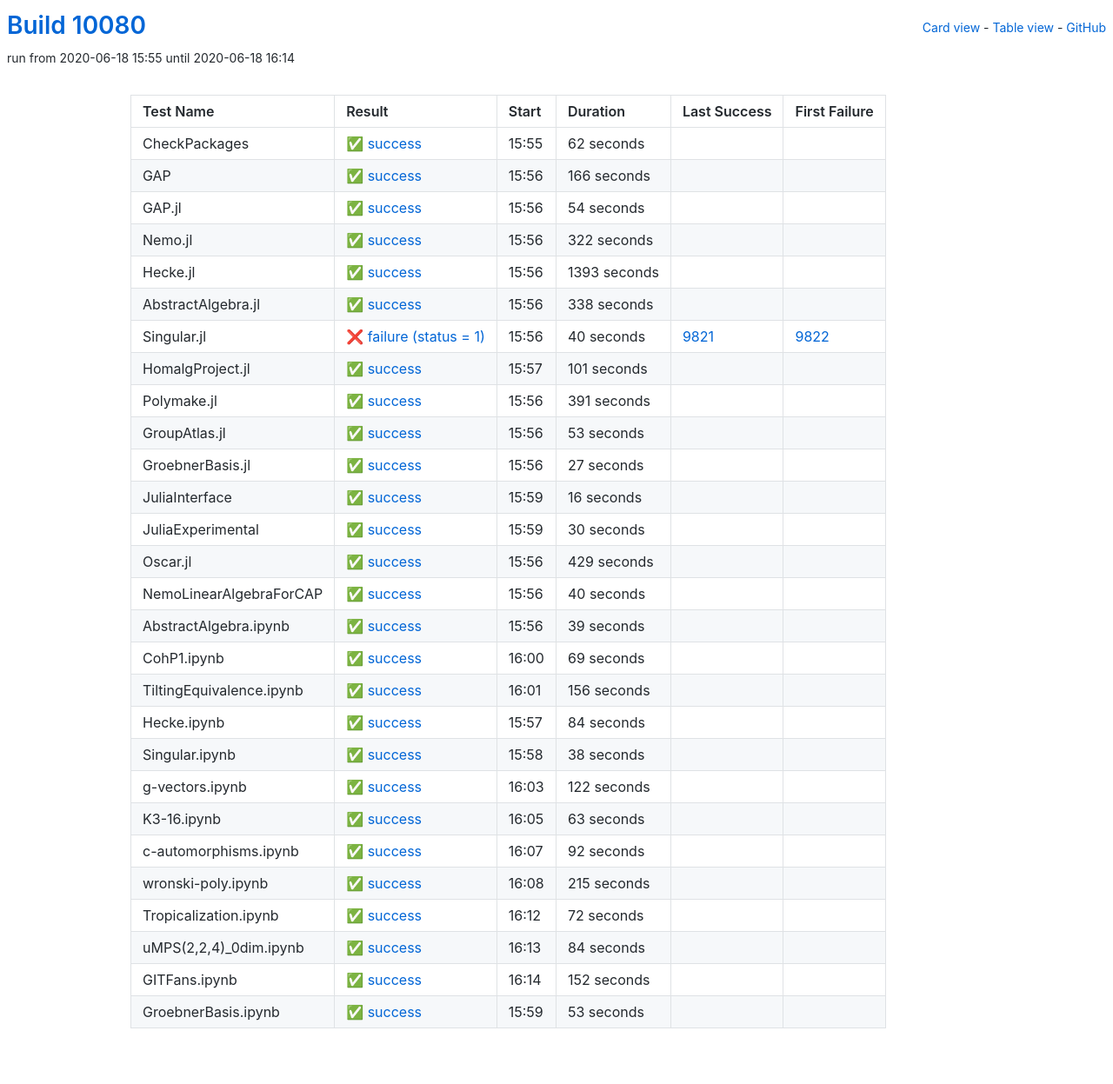
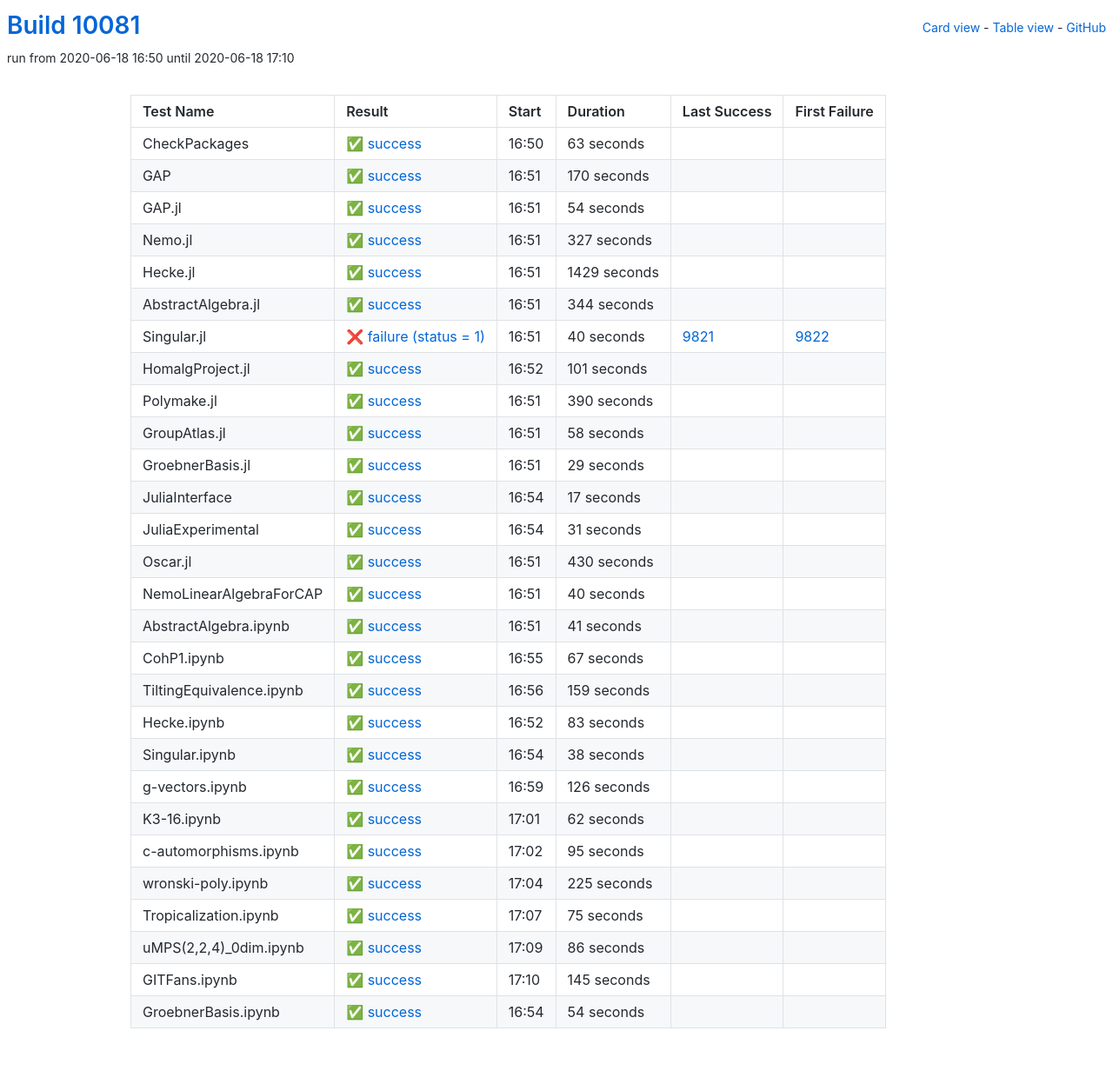
Before and after one commit to oscar-system/oscar-ci-status, a Jekyll site: the page built from table.html, in a window 1280 px wide. Shown: the whole page at 87% size. Built offline with Jekyll 4.4.1, drawn with Linux system fonts in a browser that asks for light colours.

Commit message:
Build #10081

```diff
--- a/_data/ci.yml
+++ b/_data/ci.yml
@@ -1,6 +1,6 @@
 ---
-build: 10080
-build_url: https://oscarci.mathematik.uni-kl.de/job/oscar/10080/
+build: 10081
+build_url: https://oscarci.mathematik.uni-kl.de/job/oscar/10081/
 job: oscar
 organization: oscar-system
 repo: oscar-ci-status
@@ -8,32 +8,32 @@
 tests:
 - name: CheckPackages
   id: checkpackages
-  log: https://oscarci.mathematik.uni-kl.de/job/oscar/10080/artifact/logs/build-10080/CheckPackages.log
-  start: 2020-06-18 15:55
+  log: https://oscarci.mathematik.uni-kl.de/job/oscar/10081/artifact/logs/build-10081/CheckPackages.log
+  start: 2020-06-18 16:50
   success: true
   exitcode: 0
   status: success
-  duration: 62
+  duration: 63
   last_success: false
   last_success_url:
   first_failure: false
   first_failure_url:
 - name: GAP
   id: gap
-  log: https://oscarci.mathematik.uni-kl.de/job/oscar/10080/artifact/logs/build-10080/GAP.log
-  start: 2020-06-18 15:56
+  log: https://oscarci.mathematik.uni-kl.de/job/oscar/10081/artifact/logs/build-10081/GAP.log
+  start: 2020-06-18 16:51
   success: true
   exitcode: 0
   status: success
-  duration: 166
+  duration: 170
   last_success: false
   last_success_url:
   first_failure: false
   first_failure_url:
 - name: GAP.jl
   id: gap-jl
-  log: https://oscarci.mathematik.uni-kl.de/job/oscar/10080/artifact/logs/build-10080/GAP.jl.log
-  start: 2020-06-18 15:56
+  log: https://oscarci.mathematik.uni-kl.de/job/oscar/10081/artifact/logs/build-10081/GAP.jl.log
+  start: 2020-06-18 16:51
   success: true
   exitcode: 0
   status: success
@@ -44,44 +44,44 @@
   first_failure_url:
 - name: Nemo.jl
   id: nemo-jl
-  log: https://oscarci.mathematik.uni-kl.de/job/oscar/10080/artifact/logs/build-10080/Nemo.jl.log
-  start: 2020-06-18 15:56
+  log: https://oscarci.mathematik.uni-kl.de/job/oscar/10081/artifact/logs/build-10081/Nemo.jl.log
+  start: 2020-06-18 16:51
   success: true
   exitcode: 0
   status: success
-  duration: 322
+  duration: 327
   last_success: false
   last_success_url:
   first_failure: false
   first_failure_url:
 - name: Hecke.jl
   id: hecke-jl
-  log: https://oscarci.mathematik.uni-kl.de/job/oscar/10080/artifact/logs/build-10080/Hecke.jl.log
-  start: 2020-06-18 15:56
+  log: https://oscarci.mathematik.uni-kl.de/job/oscar/10081/artifact/logs/build-10081/Hecke.jl.log
+  start: 2020-06-18 16:51
   success: true
   exitcode: 0
   status: success
-  duration: 1393
+  duration: 1429
   last_success: false
   last_success_url:
   first_failure: false
   first_failure_url:
 - name: AbstractAlgebra.jl
   id: abstractalgebra-jl
-  log: https://oscarci.mathematik.uni-kl.de/job/oscar/10080/artifact/logs/build-10080/AbstractAlgebra.jl.log
-  start: 2020-06-18 15:56
+  log: https://oscarci.mathematik.uni-kl.de/job/oscar/10081/artifact/logs/build-10081/AbstractAlgebra.jl.log
+  start: 2020-06-18 16:51
   success: true
   exitcode: 0
   status: success
-  duration: 338
+  duration: 344
   last_success: false
   last_success_url:
   first_failure: false
   first_failure_url:
 - name: Singular.jl
   id: singular-jl
-  log: https://oscarci.mathematik.uni-kl.de/job/oscar/10080/artifact/logs/build-10080/Singular.jl.log
-  start: 2020-06-18 15:56
+  log: https://oscarci.mathematik.uni-kl.de/job/oscar/10081/artifact/logs/build-10081/Singular.jl.log
+  start: 2020-06-18 16:51
   success: false
   exitcode: 1
   status: failure
@@ -92,8 +92,8 @@
   first_failure_url: https://oscarci.mathematik.uni-kl.de/job/oscar/9822/
 - name: HomalgProject.jl
   id: homalgproject-jl
-  log: https://oscarci.mathematik.uni-kl.de/job/oscar/10080/artifact/logs/build-10080/HomalgProject.jl.log
-  start: 2020-06-18 15:57
+  log: https://oscarci.mathematik.uni-kl.de/job/oscar/10081/artifact/logs/build-10081/HomalgProject.jl.log
+  start: 2020-06-18 16:52
   success: true
   exitcode: 0
   status: success
@@ -104,80 +104,80 @@
   first_failure_url:
 - name: Polymake.jl
   id: polymake-jl
-  log: https://oscarci.mathematik.uni-kl.de/job/oscar/10080/artifact/logs/build-10080/Polymake.jl.log
-  start: 2020-06-18 15:56
+  log: https://oscarci.mathematik.uni-kl.de/job/oscar/10081/artifact/logs/build-10081/Polymake.jl.log
+  start: 2020-06-18 16:51
   success: true
   exitcode: 0
   status: success
-  duration: 391
+  duration: 390
   last_success: false
   last_success_url:
   first_failure: false
   first_failure_url:
 - name: GroupAtlas.jl
   id: groupatlas-jl
-  log: https://oscarci.mathematik.uni-kl.de/job/oscar/10080/artifact/logs/build-10080/GroupAtlas.jl.log
-  start: 2020-06-18 15:56
+  log: https://oscarci.mathematik.uni-kl.de/job/oscar/10081/artifact/logs/build-10081/GroupAtlas.jl.log
+  start: 2020-06-18 16:51
   success: true
   exitcode: 0
   status: success
-  duration: 53
+  duration: 58
   last_success: false
   last_success_url:
   first_failure: false
   first_failure_url:
 - name: GroebnerBasis.jl
   id: groebnerbasis-jl
-  log: https://oscarci.mathematik.uni-kl.de/job/oscar/10080/artifact/logs/build-10080/GroebnerBasis.jl.log
-  start: 2020-06-18 15:56
+  log: https://oscarci.mathematik.uni-kl.de/job/oscar/10081/artifact/logs/build-10081/GroebnerBasis.jl.log
+  start: 2020-06-18 16:51
   success: true
   exitcode: 0
   status: success
-  duration: 27
+  duration: 29
   last_success: false
   last_success_url:
   first_failure: false
   first_failure_url:
 - name: JuliaInterface
   id: juliainterface
-  log: https://oscarci.mathematik.uni-kl.de/job/oscar/10080/artifact/logs/build-10080/JuliaInterface.log
-  start: 2020-06-18 15:59
+  log: https://oscarci.mathematik.uni-kl.de/job/oscar/10081/artifact/logs/build-10081/JuliaInterface.log
+  start: 2020-06-18 16:54
   success: true
   exitcode: 0
   status: success
-  duration: 16
+  duration: 17
   last_success: false
   last_success_url:
   first_failure: false
   first_failure_url:
 - name: JuliaExperimental
   id: juliaexperimental
-  log: https://oscarci.mathematik.uni-kl.de/job/oscar/10080/artifact/logs/build-10080/JuliaExperimental.log
-  start: 2020-06-18 15:59
+  log: https://oscarci.mathematik.uni-kl.de/job/oscar/10081/artifact/logs/build-10081/JuliaExperimental.log
+  start: 2020-06-18 16:54
   success: true
   exitcode: 0
   status: success
-  duration: 30
+  duration: 31
   last_success: false
   last_success_url:
   first_failure: false
   first_failure_url:
 - name: Oscar.jl
   id: oscar-jl
-  log: https://oscarci.mathematik.uni-kl.de/job/oscar/10080/artifact/logs/build-10080/Oscar.jl.log
-  start: 2020-06-18 15:56
+  log: https://oscarci.mathematik.uni-kl.de/job/oscar/10081/artifact/logs/build-10081/Oscar.jl.log
+  start: 2020-06-18 16:51
   success: true
   exitcode: 0
   status: success
-  duration: 429
+  duration: 430
   last_success: false
   last_success_url:
   first_failure: false
   first_failure_url:
 - name: NemoLinearAlgebraForCAP
   id: nemolinearalgebraforcap
-  log: https://oscarci.mathematik.uni-kl.de/job/oscar/10080/artifact/logs/build-10080/NemoLinearAlgebraForCAP.log
-  start: 2020-06-18 15:56
+  log: https://oscarci.mathematik.uni-kl.de/job/oscar/10081/artifact/logs/build-10081/NemoLinearAlgebraForCAP.log
+  start: 2020-06-18 16:51
   success: true
   exitcode: 0
   status: success
@@ -188,56 +188,56 @@
   first_failure_url:
 - name: AbstractAlgebra.ipynb
   id: abstractalgebra-ipynb
-  log: https://oscarci.mathematik.uni-kl.de/job/oscar/10080/artifact/logs/build-10080/AbstractAlgebra.ipynb.log
-  start: 2020-06-18 15:56
+  log: https://oscarci.mathematik.uni-kl.de/job/oscar/10081/artifact/logs/build-10081/AbstractAlgebra.ipynb.log
+  start: 2020-06-18 16:51
   success: true
   exitcode: 0
   status: success
-  duration: 39
+  duration: 41
   last_success: false
   last_success_url:
   first_failure: false
   first_failure_url:
 - name: CohP1.ipynb
   id: cohp1-ipynb
-  log: https://oscarci.mathematik.uni-kl.de/job/oscar/10080/artifact/logs/build-10080/CohP1.ipynb.log
-  start: 2020-06-18 16:00
+  log: https://oscarci.mathematik.uni-kl.de/job/oscar/10081/artifact/logs/build-10081/CohP1.ipynb.log
+  start: 2020-06-18 16:55
   success: true
   exitcode: 0
   status: success
-  duration: 69
+  duration: 67
   last_success: false
   last_success_url:
   first_failure: false
   first_failure_url:
 - name: TiltingEquivalence.ipynb
   id: tiltingequivalence-ipynb
-  log: https://oscarci.mathematik.uni-kl.de/job/oscar/10080/artifact/logs/build-10080/TiltingEquivalence.ipynb.log
-  start: 2020-06-18 16:01
+  log: https://oscarci.mathematik.uni-kl.de/job/oscar/10081/artifact/logs/build-10081/TiltingEquivalence.ipynb.log
+  start: 2020-06-18 16:56
   success: true
   exitcode: 0
   status: success
-  duration: 156
+  duration: 159
   last_success: false
   last_success_url:
   first_failure: false
   first_failure_url:
 - name: Hecke.ipynb
   id: hecke-ipynb
-  log: https://oscarci.mathematik.uni-kl.de/job/oscar/10080/artifact/logs/build-10080/Hecke.ipynb.log
-  start: 2020-06-18 15:57
+  log: https://oscarci.mathematik.uni-kl.de/job/oscar/10081/artifact/logs/build-10081/Hecke.ipynb.log
+  start: 2020-06-18 16:52
   success: true
   exitcode: 0
   status: success
-  duration: 84
+  duration: 83
   last_success: false
   last_success_url:
   first_failure: false
   first_failure_url:
 - name: Singular.ipynb
   id: singular-ipynb
-  log: https://oscarci.mathematik.uni-kl.de/job/oscar/10080/artifact/logs/build-10080/Singular.ipynb.log
-  start: 2020-06-18 15:58
+  log: https://oscarci.mathematik.uni-kl.de/job/oscar/10081/artifact/logs/build-10081/Singular.ipynb.log
+  start: 2020-06-18 16:54
   success: true
   exitcode: 0
   status: success
@@ -248,96 +248,96 @@
   first_failure_url:
 - name: g-vectors.ipynb
   id: g-vectors-ipynb
-  log: https://oscarci.mathematik.uni-kl.de/job/oscar/10080/artifact/logs/build-10080/g-vectors.ipynb.log
-  start: 2020-06-18 16:03
+  log: https://oscarci.mathematik.uni-kl.de/job/oscar/10081/artifact/logs/build-10081/g-vectors.ipynb.log
+  start: 2020-06-18 16:59
   success: true
   exitcode: 0
   status: success
-  duration: 122
+  duration: 126
   last_success: false
   last_success_url:
   first_failure: false
   first_failure_url:
 - name: K3-16.ipynb
   id: k3-16-ipynb
-  log: https://oscarci.mathematik.uni-kl.de/job/oscar/10080/artifact/logs/build-10080/K3-16.ipynb.log
-  start: 2020-06-18 16:05
+  log: https://oscarci.mathematik.uni-kl.de/job/oscar/10081/artifact/logs/build-10081/K3-16.ipynb.log
+  start: 2020-06-18 17:01
   success: true
   exitcode: 0
   status: success
-  duration: 63
+  duration: 62
   last_success: false
   last_success_url:
   first_failure: false
   first_failure_url:
 - name: c-automorphisms.ipynb
   id: c-automorphisms-ipynb
-  log: https://oscarci.mathematik.uni-kl.de/job/oscar/10080/artifact/logs/build-10080/c-automorphisms.ipynb.log
-  start: 2020-06-18 16:07
+  log: https://oscarci.mathematik.uni-kl.de/job/oscar/10081/artifact/logs/build-10081/c-automorphisms.ipynb.log
+  start: 2020-06-18 17:02
   success: true
   exitcode: 0
   status: success
-  duration: 92
+  duration: 95
   last_success: false
   last_success_url:
   first_failure: false
   first_failure_url:
 - name: wronski-poly.ipynb
   id: wronski-poly-ipynb
-  log: https://oscarci.mathematik.uni-kl.de/job/oscar/10080/artifact/logs/build-10080/wronski-poly.ipynb.log
-  start: 2020-06-18 16:08
+  log: https://oscarci.mathematik.uni-kl.de/job/oscar/10081/artifact/logs/build-10081/wronski-poly.ipynb.log
+  start: 2020-06-18 17:04
   success: true
   exitcode: 0
   status: success
-  duration: 215
+  duration: 225
   last_success: false
   last_success_url:
   first_failure: false
   first_failure_url:
 - name: Tropicalization.ipynb
   id: tropicalization-ipynb
-  log: https://oscarci.mathematik.uni-kl.de/job/oscar/10080/artifact/logs/build-10080/Tropicalization.ipynb.log
-  start: 2020-06-18 16:12
+  log: https://oscarci.mathematik.uni-kl.de/job/oscar/10081/artifact/logs/build-10081/Tropicalization.ipynb.log
+  start: 2020-06-18 17:07
   success: true
   exitcode: 0
   status: success
-  duration: 72
+  duration: 75
   last_success: false
   last_success_url:
   first_failure: false
   first_failure_url:
 - name: uMPS(2,2,4)_0dim.ipynb
   id: umps-2-2-4-0dim-ipynb
-  log: https://oscarci.mathematik.uni-kl.de/job/oscar/10080/artifact/logs/build-10080/uMPS-2-2-4-_0dim.ipynb.log
-  start: 2020-06-18 16:13
+  log: https://oscarci.mathematik.uni-kl.de/job/oscar/10081/artifact/logs/build-10081/uMPS-2-2-4-_0dim.ipynb.log
+  start: 2020-06-18 17:09
   success: true
   exitcode: 0
   status: success
-  duration: 84
+  duration: 86
   last_success: false
   last_success_url:
   first_failure: false
   first_failure_url:
 - name: GITFans.ipynb
   id: gitfans-ipynb
-  log: https://oscarci.mathematik.uni-kl.de/job/oscar/10080/artifact/logs/build-10080/GITFans.ipynb.log
-  start: 2020-06-18 16:14
+  log: https://oscarci.mathematik.uni-kl.de/job/oscar/10081/artifact/logs/build-10081/GITFans.ipynb.log
+  start: 2020-06-18 17:10
   success: true
   exitcode: 0
   status: success
-  duration: 152
+  duration: 145
   last_success: false
   last_success_url:
   first_failure: false
   first_failure_url:
 - name: GroebnerBasis.ipynb
   id: groebnerbasis-ipynb
-  log: https://oscarci.mathematik.uni-kl.de/job/oscar/10080/artifact/logs/build-10080/GroebnerBasis.ipynb.log
-  start: 2020-06-18 15:59
+  log: https://oscarci.mathematik.uni-kl.de/job/oscar/10081/artifact/logs/build-10081/GroebnerBasis.ipynb.log
+  start: 2020-06-18 16:54
   success: true
   exitcode: 0
   status: success
-  duration: 53
+  duration: 54
   last_success: false
   last_success_url:
   first_failure: false
```
Also changed, not shown: README.md.
